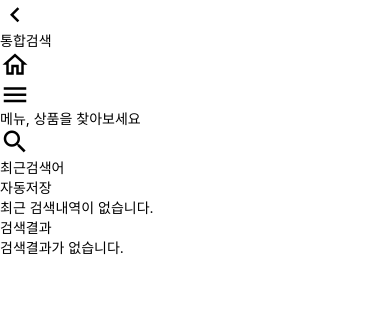
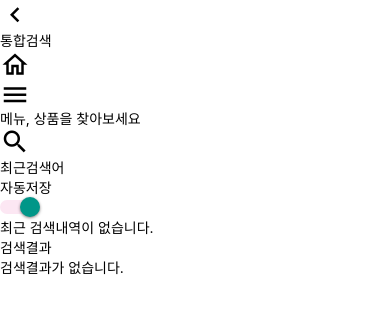
Before and after one commit to paul-lee-dev/joa-openapi, a React Native app in the folder bank/frontend/: screen / in a window 390 px wide. Shown: the top 314 px of the page. Built offline with nearby package versions, Linux system fonts and the light colour scheme.

Commit message:
S10P12A506-200 Feat: toggle switch

```diff
--- /dev/null
+++ b/bank/frontend/src/components/ToggleSwitch.tsx
@@ -0,0 +1,22 @@
+import {Switch, View} from 'react-native';
+
+interface IProps {
+  toggleSwitch: () => void;
+  isEnabled: boolean;
+}
+
+function ToggleSwitch({toggleSwitch, isEnabled}: IProps): React.JSX.Element {
+  return (
+    <View className="flex justify-center items-center">
+      <Switch
+        trackColor={{false: '#d1d5db', true: '#fce7f3'}}
+        thumbColor={isEnabled ? '#fbcfe8' : '#9ca3af'}
+        ios_backgroundColor="#3e3e3e"
+        onValueChange={toggleSwitch}
+        value={isEnabled}
+      />
+    </View>
+  );
+}
+
+export default ToggleSwitch;
--- a/bank/frontend/src/pages/Search.tsx
+++ b/bank/frontend/src/pages/Search.tsx
@@ -1,9 +1,13 @@
 import {ScrollView, Text, TextInput, View} from 'react-native';
 import Header from '../components/Header';
-import CommonMenuItem from '../components/CommonMenuItem';
 import Icon from 'react-native-vector-icons/MaterialCommunityIcons';
+import ToggleSwitch from '../components/ToggleSwitch';
+import {useState} from 'react';
 
 function Search(): React.JSX.Element {
+  const [isAutosave, setIsAutosave] = useState<boolean>(true);
+  const toggleAutosave = () => setIsAutosave(previousState => !previousState);
+
   return (
     <View className="w-full h-full bg-gray-100 flex">
       <Header
@@ -25,10 +29,14 @@ function Search(): React.JSX.Element {
       <ScrollView className="w-full flex-grow">
         <View className="w-full bg-gray-200 flex space-y-6">
           <View className="w-full h-40 bg-gray-100">
-            <View className="w-full flex flex-row justify-between items-center px-10">
+            <View className="w-full flex flex-row justify-between items-center px-8">
               <Text className="text-xl font-medium">최근검색어</Text>
-              <View>
+              <View className="flex flex-row justify-between items-center">
                 <Text className="text-sm font-medium">자동저장</Text>
+                <ToggleSwitch
+                  isEnabled={isAutosave}
+                  toggleSwitch={toggleAutosave}
+                />
               </View>
             </View>
             <View className="w-full flex-grow flex">
```
